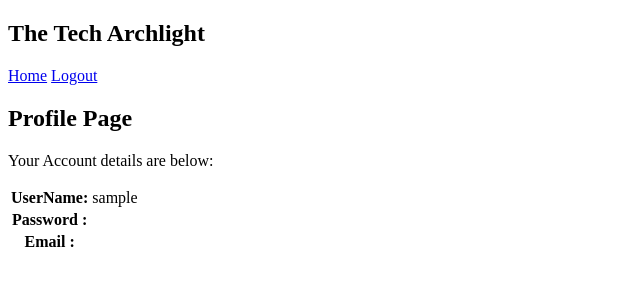
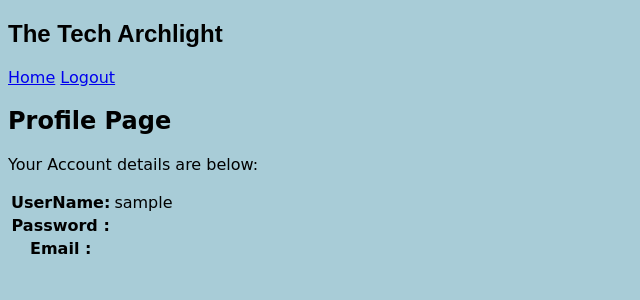
Before and after one commit to Hezekiah-Elisha/company_x, a PHP site: page /profile.php in a window 1280 px wide. Shown: the top 300 px of the page, without its empty margins (0-640 px from the left). Run offline with PHP 8.4, Linux system fonts and the light colour scheme; the visitor is signed in with stand-in values (Sample User, id 1); data that the repository does not hold is empty.

Commit message:
profile css inclusion

```diff
--- a/profile.php
+++ b/profile.php
@@ -33,6 +33,7 @@
    <head>
      <meta charset="utf-8">
      <title>Profile Info</title>
+     <link rel="stylesheet" href="style.css">
    </head>
    <body class="loggedin">
      <nav class="navtop">
--- a/style.css
+++ b/style.css
@@ -11,6 +11,27 @@ body{
 h1{
   font-family: fantasy;
 }
+
+/* width */
+::-webkit-scrollbar {
+  width: 10px;
+}
+
+/* Track */
+::-webkit-scrollbar-track {
+  background: #f1f1f1;
+}
+
+/* Handle */
+::-webkit-scrollbar-thumb {
+  background: #888;
+}
+
+/* Handle on hover */
+::-webkit-scrollbar-thumb:hover {
+  background: #555;
+}
+
 
 .login{
   text-align: center;
```
